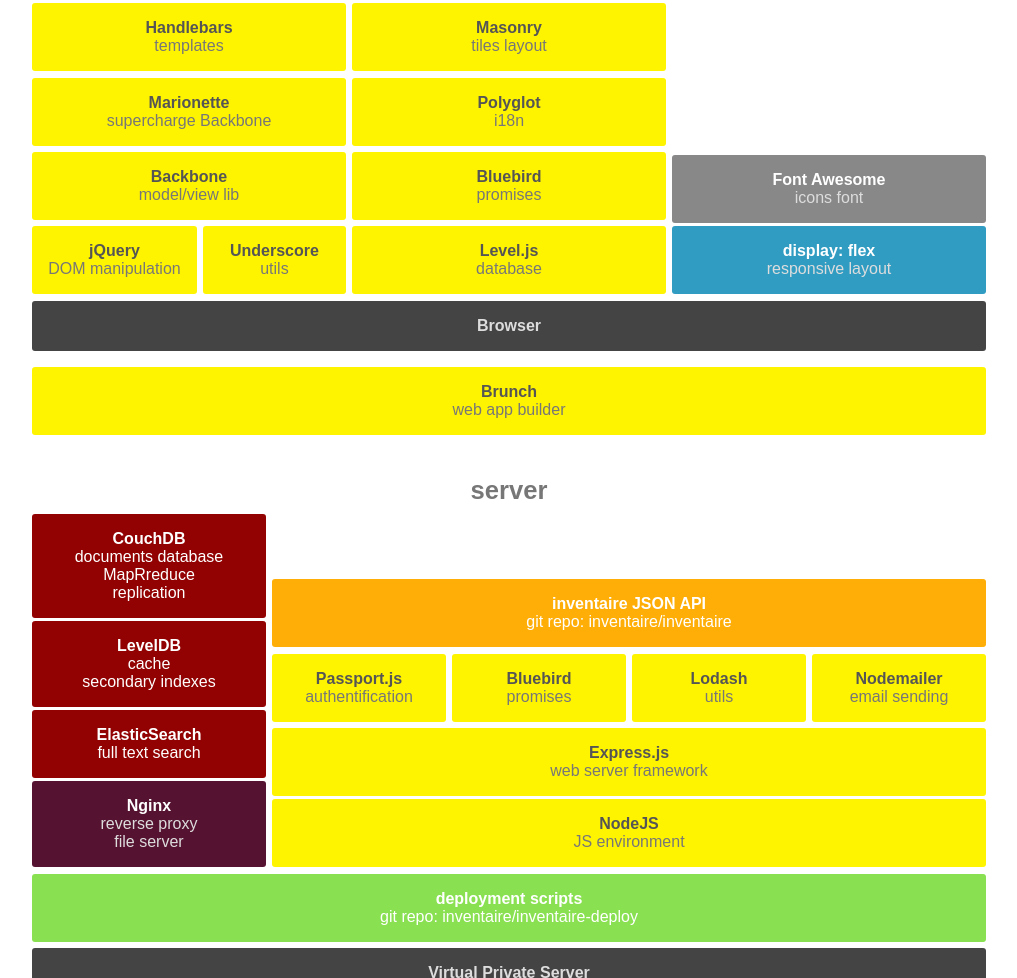
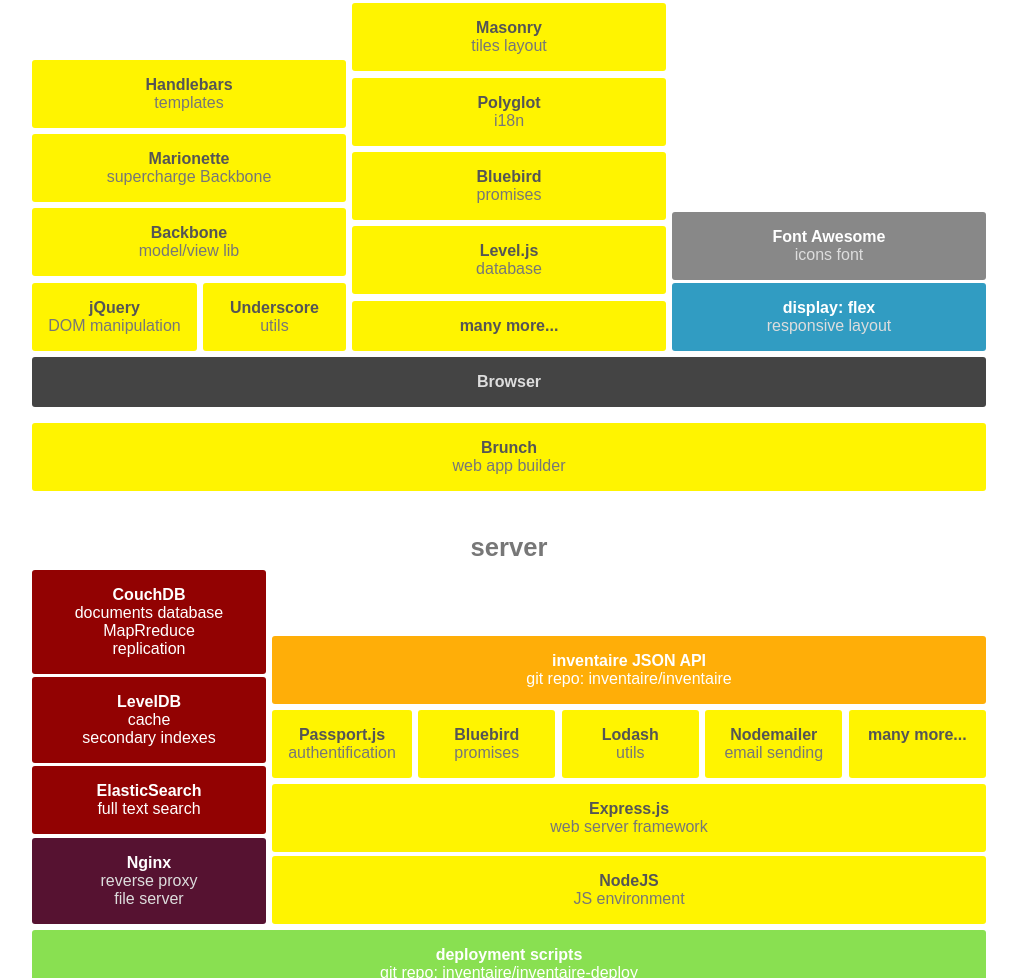
Before and after one commit to inventaire/stack, a website: page stack.html in a window 1280 px wide. Shown: the part 395-1373 px from the top of the page, without its empty margins (131-1148 px from the left). Drawn offline with nearby package versions, Linux system fonts and the light colour scheme; files that its build step writes are made by us from their sources.

Commit message:
adding links to package.json for completeness

```diff
--- a/stack.html
+++ b/stack.html
@@ -79,6 +79,9 @@
             <span class="name">Level.js</span>
             <span class="legend">database</span>
           </a>
+          <a href="https://github.com/inventaire/inventaire-client/blob/master/package.json#L29-L39" class="box js flex-1">
+            <span class="name">many more...</span>
+          </a>
         </li>
         <li class="style push-down flex-1">
           <a href="http://fontawesome.io" class="box icons">
@@ -146,6 +149,9 @@
             <span class="name">Nodemailer</span>
             <span class="legend">email sending</span>
           </a>
+          <a href="https://github.com/inventaire/inventaire/blob/master/package.json#L31-L77" class="box js flex-1">
+            <span class="name">many more...</span>
+          </a>
         </div>
         <a href="http://expressjs.com/" class="box js flex-1">
           <span class="name">Express.js</span>
```
